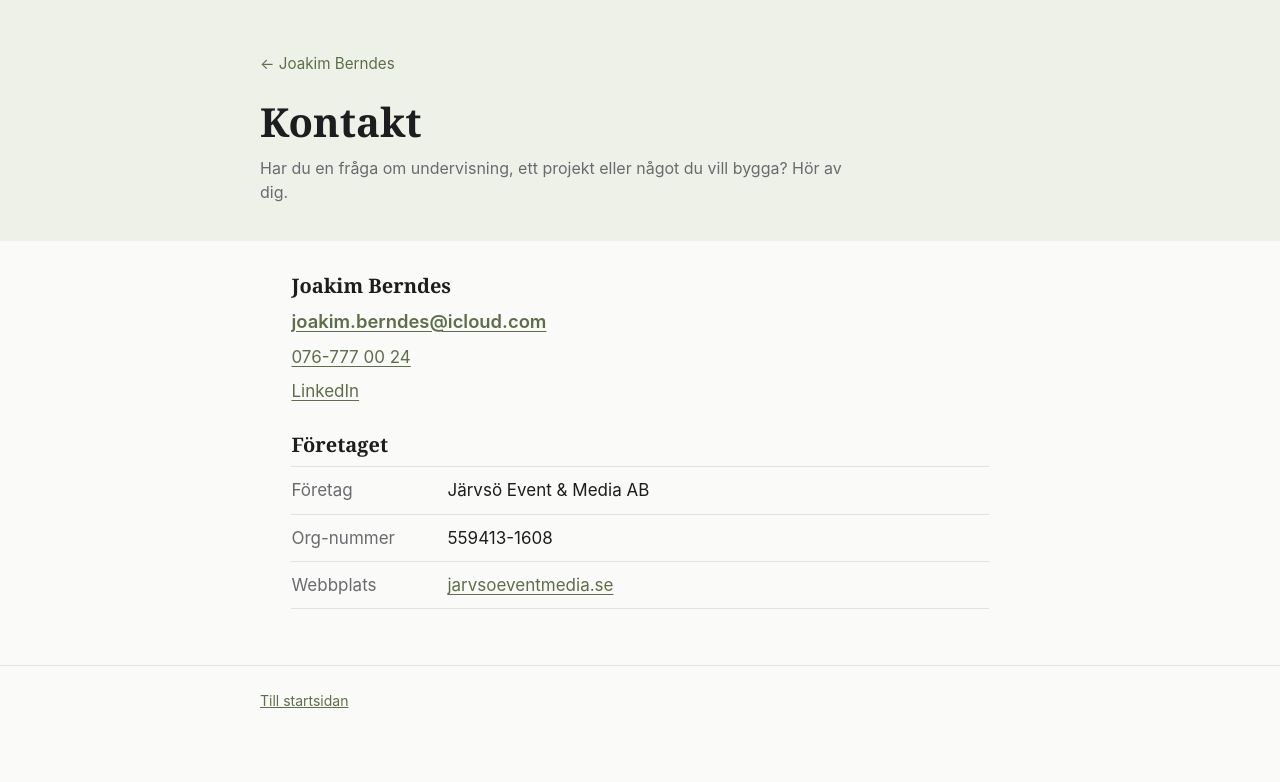
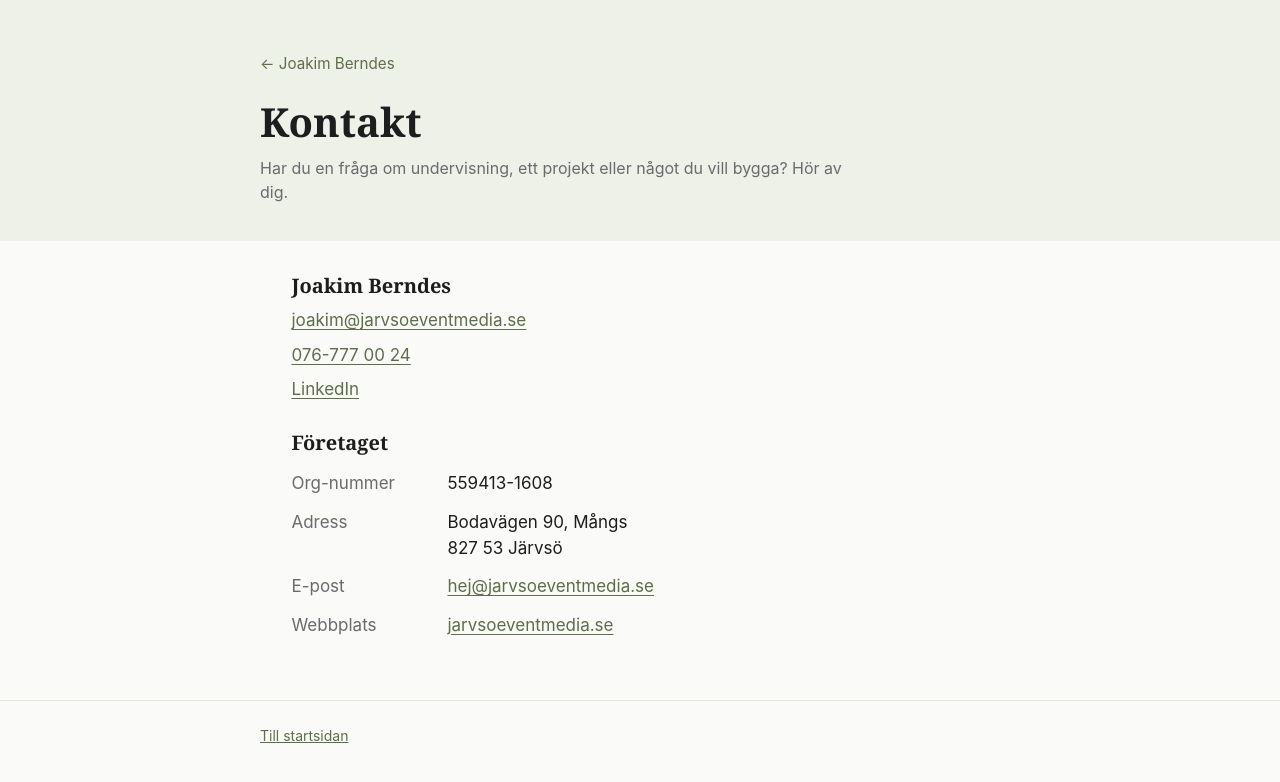
Before and after one commit to jberndes/jberndes.github.io, a Jekyll site: the page built from kontakt/index.html, in a window 1280 px wide. Shown: the top 782 px of the page. Built offline with Jekyll 4.4.1, drawn with Linux system fonts in a browser that asks for light colours.

Commit message:
Kontakt: ny e-post, adress, utan linjer
Co-Authored-By: Claude Sonnet 5.5 <noreply@anthropic.com>
Claude-Session: https://claude.ai/code/session_01EHEf1UELdVEwTeZb2owzdv

```diff
--- a/kontakt/index.html
+++ b/kontakt/index.html
@@ -73,9 +73,7 @@
     .kontakt h2:first-child { margin-top: 0; }
     .kontakt p + p { margin-top: 8px; }
     .kontakt a { color: var(--accent); text-decoration: underline; text-underline-offset: 3px; }
-    .kontakt .epost { font-size: 1.15rem; font-weight: 600; }
-    .kontakt dl { border-top: 1px solid var(--line); }
-    .kontakt dl div { display: grid; grid-template-columns: 9rem 1fr; gap: 12px; padding: 10px 0; border-bottom: 1px solid var(--line); }
+    .kontakt dl div { display: grid; grid-template-columns: 9rem 1fr; gap: 12px; padding: 6px 0; }
     .kontakt dt { color: var(--muted); }
     @media (max-width: 480px) { .kontakt dl div { grid-template-columns: 1fr; gap: 0; } }
   </style>
@@ -93,14 +91,15 @@
   <main id="innehall" tabindex="-1">
     <div class="inre kontakt">
       <h2>Joakim Berndes</h2>
-      <p class="epost"><a href="mailto:joakim.berndes@icloud.com">joakim.berndes@icloud.com</a></p>
-      <p class="tel"><a href="tel:+46767770024">076-777 00 24</a></p>
+      <p><a href="mailto:joakim@jarvsoeventmedia.se">joakim@jarvsoeventmedia.se</a></p>
+      <p><a href="tel:+46767770024">076-777 00 24</a></p>
       <p><a href="https://www.linkedin.com/in/jberndes/" target="_blank" rel="noopener">LinkedIn<span class="dold"> (öppnas i ny flik)</span></a></p>
 
       <h2>Företaget</h2>
       <dl>
-        <div><dt>Företag</dt><dd>Järvsö Event &amp; Media AB</dd></div>
         <div><dt>Org-nummer</dt><dd>559413-1608</dd></div>
+        <div><dt>Adress</dt><dd>Bodavägen 90, Mångs<br>827 53 Järvsö</dd></div>
+        <div><dt>E-post</dt><dd><a href="mailto:hej@jarvsoeventmedia.se">hej@jarvsoeventmedia.se</a></dd></div>
         <div><dt>Webbplats</dt><dd><a href="https://jarvsoeventmedia.se" target="_blank" rel="noopener">jarvsoeventmedia.se<span class="dold"> (öppnas i ny flik)</span></a></dd></div>
       </dl>
     </div>
```
